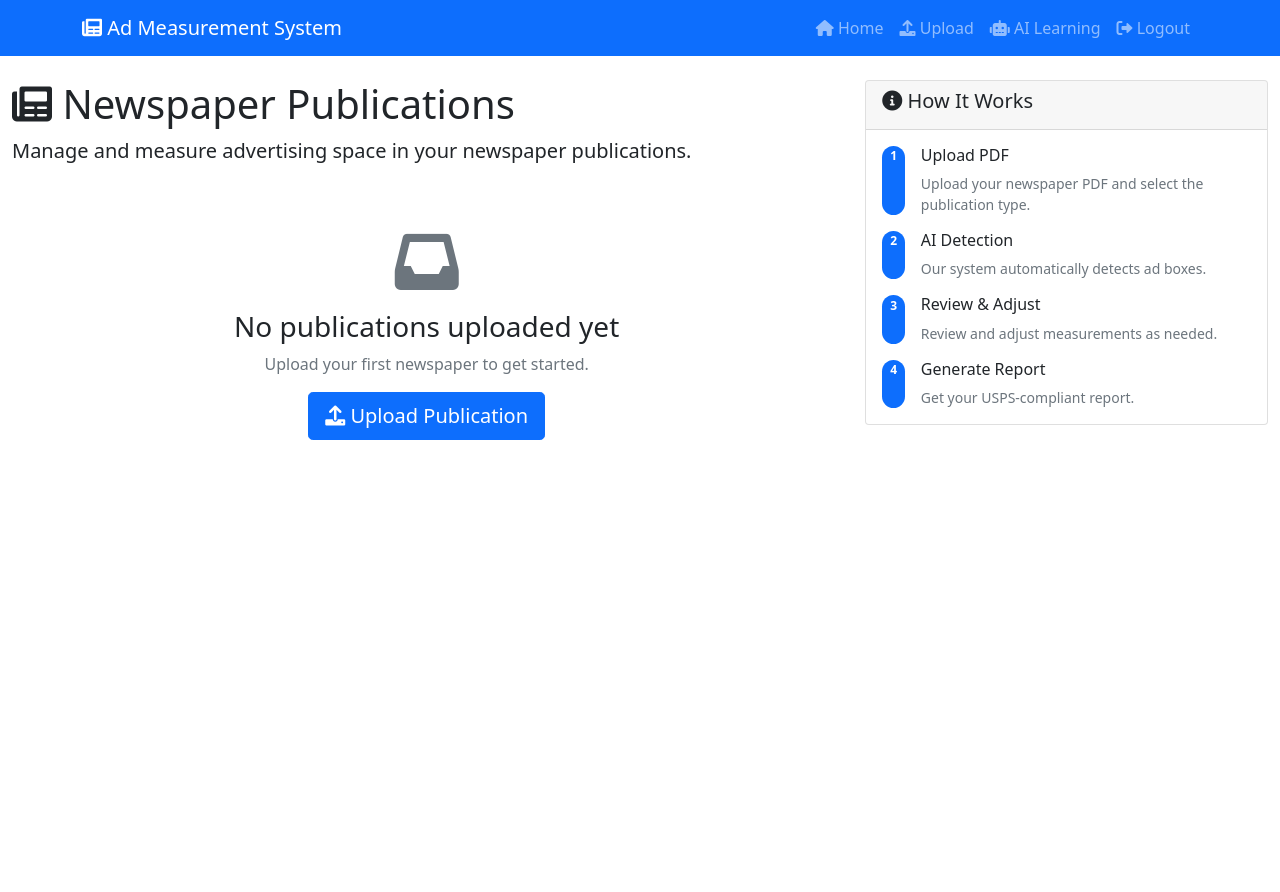
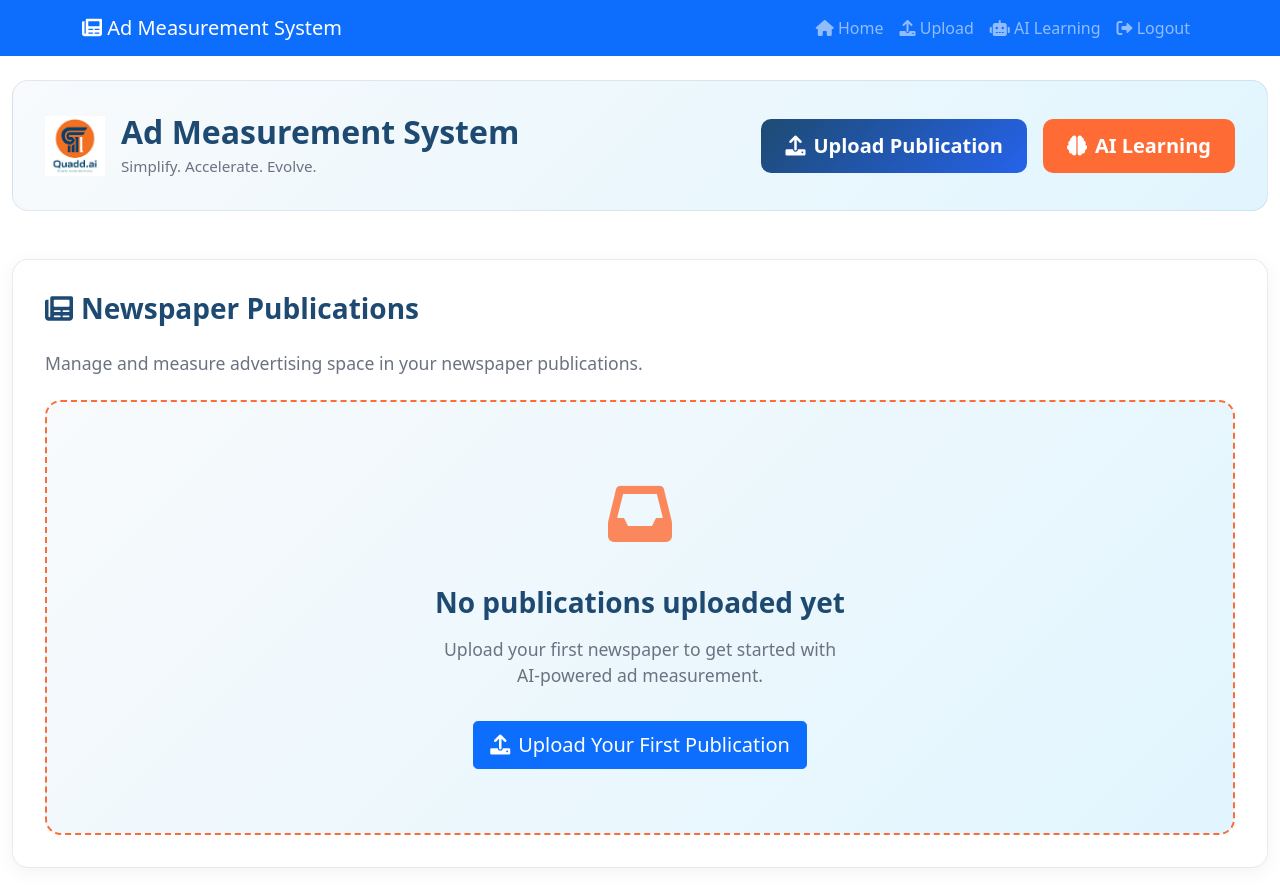
Before and after one commit to tre1322/newspaper-ad-measurement, a Flask app: page / in a window 1280 px wide. Before the commit the page ends 440 px from the top, so only its background shows below. Run offline with Flask 3, Linux system fonts and the light colour scheme; the visitor is signed in with stand-in values (Sample User, id 1); data that the repository does not hold is empty; some libraries are stand-ins or nearby versions.

Commit message:
new index.html layout

```diff
--- a/templates/index.html
+++ b/templates/index.html
@@ -1,38 +1,71 @@
 {% extends "base.html" %}
 
 {% block content %}
+<!-- Header Section with Logo and Navigation -->
+<div class="header-section mb-5">
+    <div class="row align-items-center">
+        <div class="col-md-6">
+            <div class="d-flex align-items-center">
+                <img src="/static/images/quad-logo.jpg" alt="Quadd.ai Logo" class="header-logo me-3">
+                <div>
+                    <h1 class="brand-title mb-1">Ad Measurement System</h1>
+                    <p class="brand-subtitle mb-0">Simplify. Accelerate. Evolve.</p>
+                </div>
+            </div>
+        </div>
+        <div class="col-md-6">
+            <div class="d-flex justify-content-end gap-3">
+                <a href="{{ url_for('upload') }}" class="btn btn-primary btn-lg action-btn">
+                    <i class="fas fa-upload me-2"></i>Upload Publication
+                </a>
+                <a href="#" class="btn btn-secondary btn-lg action-btn">
+                    <i class="fas fa-brain me-2"></i>AI Learning
+                </a>
+            </div>
+        </div>
+    </div>
+</div>
+
+<!-- Main Content -->
 <div class="row">
-    <div class="col-md-8">
-        <h1><i class="fas fa-newspaper"></i> Newspaper Publications</h1>
-        <p class="lead">Manage and measure advertising space in your newspaper publications.</p>
+    <div class="col-12">
+        <div class="publications-section">
+            <h2 class="section-title mb-4">
+                <i class="fas fa-newspaper me-2"></i>Newspaper Publications
+            </h2>
+            <p class="section-description mb-4">Manage and measure advertising space in your newspaper publications.</p>
 
             {% if publications %}
                 <div class="row">
                     {% for pub in publications %}
-                <div class="col-md-6 col-lg-4 mb-4">
-                    <div class="card h-100">
+                    <div class="col-md-6 col-lg-4 col-xl-3 mb-4">
+                        <div class="card publication-card h-100">
                             <div class="card-body">
                                 <h5 class="card-title">
-                                <i class="fas fa-file-pdf text-danger"></i>
+                                    <i class="fas fa-file-pdf text-primary me-2"></i>
                                     {{ pub.original_filename }}
                                 </h5>
-                            <h6 class="card-subtitle mb-2 text-muted">
+                                <h6 class="card-subtitle mb-3 text-muted">
                                     {{ pub.publication_type|title }} - {{ pub.total_pages }} pages
                                 </h6>
                                 <p class="card-text">
                                     <small class="text-muted">
-                                    <i class="fas fa-clock"></i>
+                                        <i class="fas fa-clock me-1"></i>
                                         {{ pub.upload_date.strftime('%Y-%m-%d %H:%M') }}
                                     </small>
                                 </p>
                                 {% if pub.processed %}
-                                <div class="mb-2">
-                                    <span class="badge bg-success">Processed</span>
-                                    <br>
-                                    <strong>{{ "%.1f"|format(pub.ad_percentage) }}%</strong> advertising
+                                    <div class="status-section">
+                                        <span class="badge badge-success mb-2">Processed</span>
+                                        <div class="ad-percentage">
+                                            <strong class="percentage-text">{{ "%.1f"|format(pub.ad_percentage) }}%</strong>
+                                            <span class="percentage-label">advertising</span>
+                                        </div>
                                     </div>
                                 {% else %}
-                                <span class="badge bg-warning">Pending</span>
+                                    <div class="status-section">
+                                        <span class="badge badge-warning">Pending</span>
+                                    </div>
                                 {% endif %}
                             </div>
                         </div>
@@ -40,53 +73,225 @@
                     {% endfor %}
                 </div>
             {% else %}
-            <div class="text-center py-5">
-                <i class="fas fa-inbox fa-4x text-muted mb-3"></i>
-                <h3>No publications uploaded yet</h3>
-                <p class="text-muted">Upload your first newspaper to get started.</p>
+                <div class="empty-state">
+                    <div class="empty-icon">
+                        <i class="fas fa-inbox"></i>
+                    </div>
+                    <h3 class="empty-title">No publications uploaded yet</h3>
+                    <p class="empty-description">Upload your first newspaper to get started with AI-powered ad measurement.</p>
                     <a href="{{ url_for('upload') }}" class="btn btn-primary btn-lg">
-                    <i class="fas fa-upload"></i> Upload Publication
+                        <i class="fas fa-upload me-2"></i>Upload Your First Publication
                     </a>
                 </div>
             {% endif %}
         </div>
-
-    <div class="col-md-4">
-        <div class="card">
-            <div class="card-header">
-                <h5><i class="fas fa-info-circle"></i> How It Works</h5>
-            </div>
-            <div class="card-body">
-                <div class="d-flex mb-3">
-                    <span class="badge bg-primary rounded-pill me-3">1</span>
-                    <div>
-                        <h6>Upload PDF</h6>
-                        <p class="mb-0 small text-muted">Upload your newspaper PDF and select the publication type.</p>
     </div>
 </div>
-                <div class="d-flex mb-3">
-                    <span class="badge bg-primary rounded-pill me-3">2</span>
-                    <div>
-                        <h6>AI Detection</h6>
-                        <p class="mb-0 small text-muted">Our system automatically detects ad boxes.</p>
-                    </div>
-                </div>
-                <div class="d-flex mb-3">
-                    <span class="badge bg-primary rounded-pill me-3">3</span>
-                    <div>
-                        <h6>Review & Adjust</h6>
-                        <p class="mb-0 small text-muted">Review and adjust measurements as needed.</p>
-                    </div>
-                </div>
-                <div class="d-flex">
-                    <span class="badge bg-primary rounded-pill me-3">4</span>
-                    <div>
-                        <h6>Generate Report</h6>
-                        <p class="mb-0 small text-muted">Get your USPS-compliant report.</p>
-                    </div>
-                </div>
-            </div>
-        </div>
-    </div>
-</div>
+
+<style>
+/* Quadd.ai Color Scheme */
+:root {
+    --primary-blue: #1e4a72;
+    --secondary-blue: #2563eb;
+    --accent-orange: #ff6b35;
+    --light-blue: #e1f5fe;
+    --text-dark: #1f2937;
+    --text-muted: #6b7280;
+    --bg-light: #f8fafc;
+    --white: #ffffff;
+}
+
+/* Header Section */
+.header-section {
+    background: linear-gradient(135deg, var(--bg-light) 0%, var(--light-blue) 100%);
+    padding: 2rem;
+    border-radius: 16px;
+    border: 1px solid rgba(30, 74, 114, 0.1);
+}
+
+.header-logo {
+    width: 60px;
+    height: 60px;
+    object-fit: contain;
+}
+
+.brand-title {
+    color: var(--primary-blue);
+    font-size: 2rem;
+    font-weight: 700;
+    margin: 0;
+}
+
+.brand-subtitle {
+    color: var(--text-muted);
+    font-size: 0.95rem;
+    font-weight: 500;
+}
+
+/* Action Buttons */
+.action-btn {
+    padding: 0.75rem 1.5rem;
+    font-weight: 600;
+    border-radius: 10px;
+    transition: all 0.3s ease;
+    text-decoration: none;
+    border: none;
+}
+
+.btn-primary.action-btn {
+    background: linear-gradient(135deg, var(--primary-blue) 0%, var(--secondary-blue) 100%);
+    border: none;
+    color: var(--white);
+}
+
+.btn-primary.action-btn:hover {
+    transform: translateY(-2px);
+    box-shadow: 0 8px 25px rgba(30, 74, 114, 0.3);
+    color: var(--white);
+}
+
+.btn-secondary.action-btn {
+    background: var(--accent-orange);
+    border: none;
+    color: var(--white);
+}
+
+.btn-secondary.action-btn:hover {
+    background: #e55a2b;
+    transform: translateY(-2px);
+    box-shadow: 0 8px 25px rgba(255, 107, 53, 0.3);
+    color: var(--white);
+}
+
+/* Publications Section */
+.publications-section {
+    background: var(--white);
+    padding: 2rem;
+    border-radius: 16px;
+    box-shadow: 0 4px 20px rgba(0, 0, 0, 0.05);
+    border: 1px solid rgba(30, 74, 114, 0.1);
+}
+
+.section-title {
+    color: var(--primary-blue);
+    font-size: 1.75rem;
+    font-weight: 700;
+}
+
+.section-description {
+    color: var(--text-muted);
+    font-size: 1.1rem;
+}
+
+/* Publication Cards */
+.publication-card {
+    border: 2px solid transparent;
+    border-radius: 12px;
+    transition: all 0.3s ease;
+    box-shadow: 0 2px 10px rgba(0, 0, 0, 0.05);
+}
+
+.publication-card:hover {
+    border-color: var(--accent-orange);
+    transform: translateY(-4px);
+    box-shadow: 0 8px 30px rgba(0, 0, 0, 0.1);
+}
+
+.publication-card .card-title {
+    color: var(--text-dark);
+    font-weight: 600;
+    font-size: 1rem;
+}
+
+.publication-card .text-primary {
+    color: var(--accent-orange) !important;
+}
+
+/* Status Badges */
+.badge {
+    padding: 0.5rem 0.75rem;
+    font-size: 0.75rem;
+    font-weight: 600;
+    border-radius: 6px;
+}
+
+.badge-success {
+    background: linear-gradient(135deg, #10b981 0%, #059669 100%);
+    color: var(--white);
+}
+
+.badge-warning {
+    background: linear-gradient(135deg, #f59e0b 0%, #d97706 100%);
+    color: var(--white);
+}
+
+/* Ad Percentage Display */
+.status-section {
+    margin-top: 1rem;
+}
+
+.ad-percentage {
+    margin-top: 0.5rem;
+}
+
+.percentage-text {
+    color: var(--primary-blue);
+    font-size: 1.25rem;
+    font-weight: 700;
+}
+
+.percentage-label {
+    color: var(--text-muted);
+    font-size: 0.9rem;
+    margin-left: 0.25rem;
+}
+
+/* Empty State */
+.empty-state {
+    text-align: center;
+    padding: 4rem 2rem;
+    background: linear-gradient(135deg, var(--bg-light) 0%, var(--light-blue) 100%);
+    border-radius: 16px;
+    border: 2px dashed var(--accent-orange);
+}
+
+.empty-icon {
+    font-size: 4rem;
+    color: var(--accent-orange);
+    margin-bottom: 1.5rem;
+    opacity: 0.8;
+}
+
+.empty-title {
+    color: var(--primary-blue);
+    font-size: 1.75rem;
+    font-weight: 700;
+    margin-bottom: 1rem;
+}
+
+.empty-description {
+    color: var(--text-muted);
+    font-size: 1.1rem;
+    margin-bottom: 2rem;
+    max-width: 400px;
+    margin-left: auto;
+    margin-right: auto;
+}
+
+/* Responsive Design */
+@media (max-width: 768px) {
+    .header-section .col-md-6:last-child {
+        margin-top: 1.5rem;
+    }
+
+    .action-btn {
+        width: 100%;
+        margin-bottom: 0.5rem;
+    }
+
+    .brand-title {
+        font-size: 1.5rem;
+    }
+}
+</style>
 {% endblock %}
```
Lines whose indentation alone changed are shown as unchanged.
